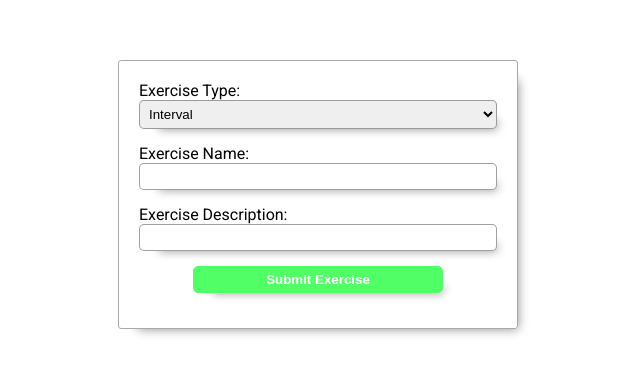
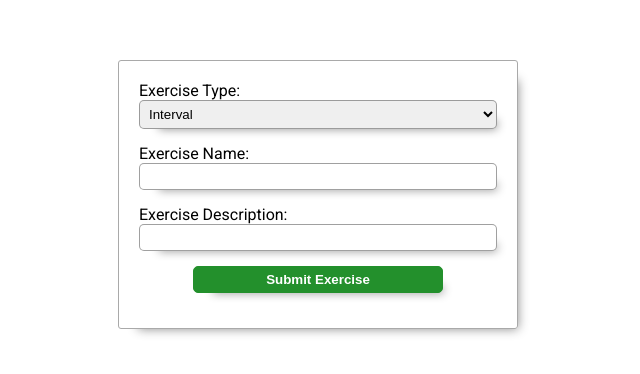
Before and after one commit to SeanMee86/workout-builder, a React (Create React App) app in the folder client/: page / in a window 1280 px wide. Shown: the part 206-580 px from the top of the page, without its empty margins (322-962 px from the left). Built offline with nearby package versions, Linux system fonts and the light colour scheme.

Commit message:
form formatting

```diff
--- a/client/src/components/ExerciseFormData.module.scss
+++ b/client/src/components/ExerciseFormData.module.scss
@@ -33,15 +33,15 @@
       &[type=submit]{
         width: 250px;
         font-weight: 700;
-        background-color: #4fff65;
-        border-color: #4fff65;
+        background-color: #23902c;
+        border-color: #23902c;
         color: #fff;
         transition: all 0.2s ease-in-out;
         align-self: center;
 
         &:hover {
           background-color: #fff;
-          color: #4fff65;
+          color: #23902c;
           cursor: pointer;
         }
 
```
